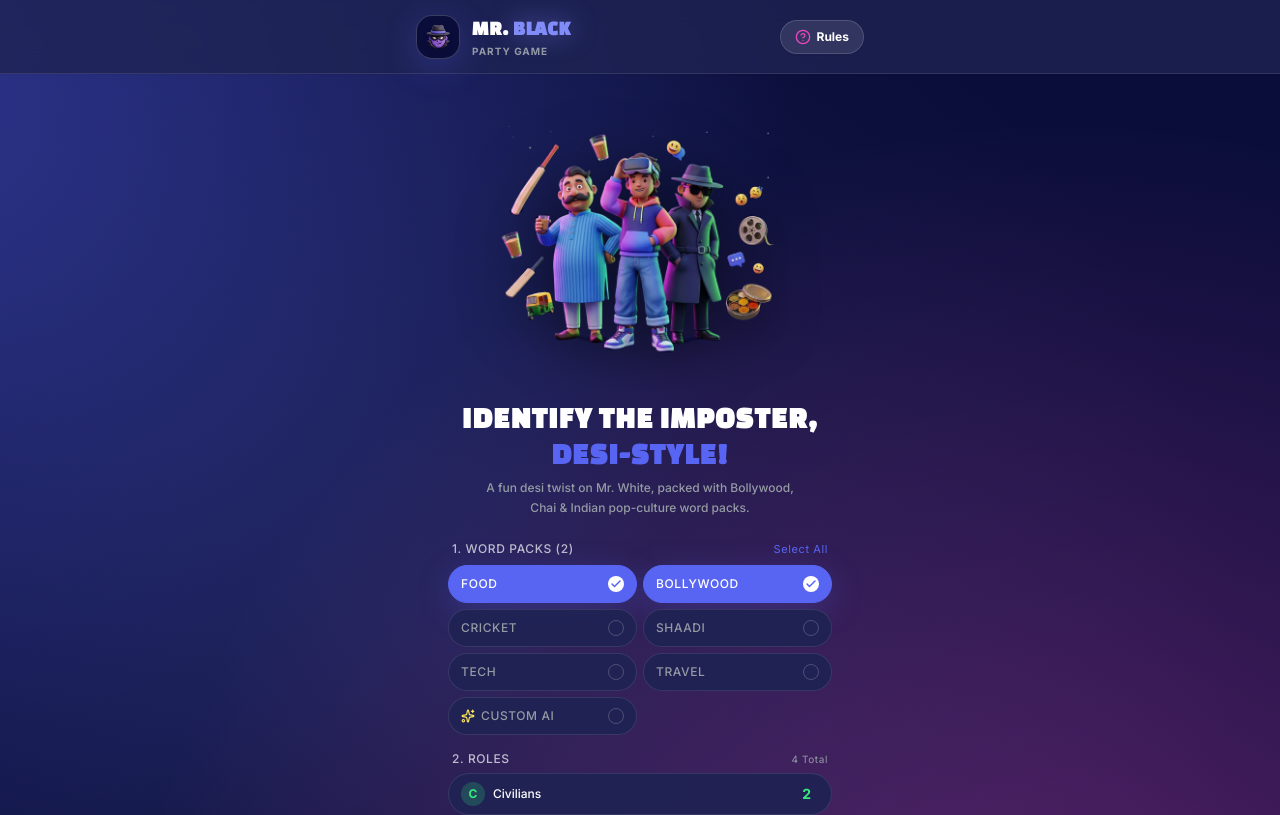
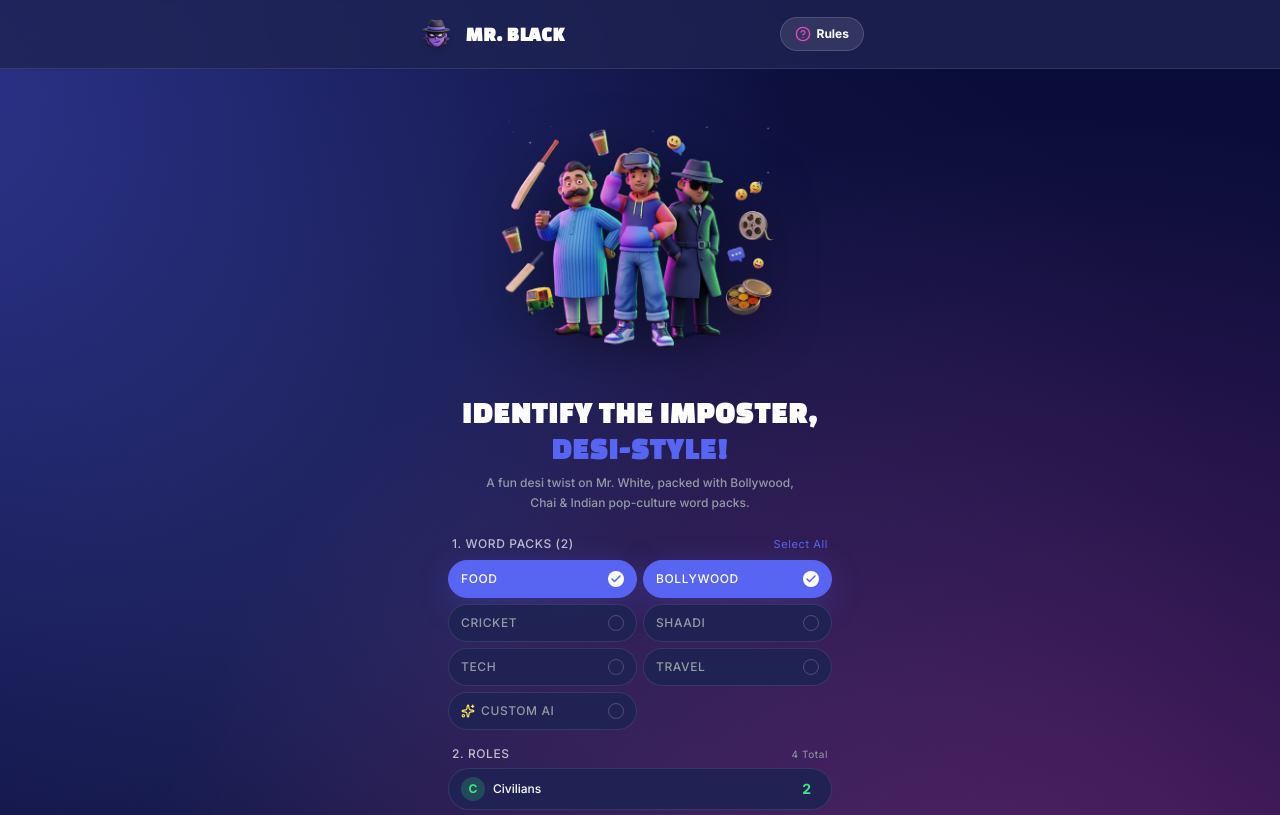
Before and after one commit to sidchigo/mrblack, a Next.js app: page / in a window 1280 px wide. Shown: the top 815 px of the page. Built offline with nearby package versions, Linux system fonts and the light colour scheme.

Commit message:
style: remove box from header logo and display title in clean white font

```diff
--- a/src/app/page.tsx
+++ b/src/app/page.tsx
@@ -198,23 +198,16 @@ export default function Home() {
         <div className="max-w-md mx-auto flex items-center justify-between">
           <button
             onClick={handleBackToLobby}
-            className="flex items-center gap-3 text-left group transition-all"
+            className="flex items-center gap-2.5 text-left group transition-all"
           >
-            <div className="w-11 h-11 rounded-2xl p-1 overflow-hidden border border-white/20 shadow-float group-hover:scale-105 group-hover:border-discord-primary/60 transition-all bg-[#0a0d3a] shrink-0 flex items-center justify-center">
-              <img
-                src="/logo.png"
-                alt="Mr. Black Logo"
-                className="w-full h-full object-contain drop-shadow-md"
-              />
-            </div>
-            <div className="flex flex-col">
-              <span className="font-extrabold font-discord-headline tracking-wider text-lg sm:text-xl text-white uppercase leading-none drop-shadow-sm">
-                MR. <span className="text-[#818cf8] font-black drop-shadow-[0_0_12px_rgba(129,140,248,0.5)]">BLACK</span>
-              </span>
-              <span className="text-[10px] font-bold uppercase tracking-widest text-discord-muted font-sans pt-0.5">
-                Party Game
-              </span>
-            </div>
+            <img
+              src="/logo.png"
+              alt="Mr. Black Logo"
+              className="w-9 h-9 sm:w-10 sm:h-10 object-contain drop-shadow-md group-hover:scale-105 transition-transform"
+            />
+            <span className="font-extrabold font-discord-headline tracking-wide text-lg sm:text-xl text-white uppercase leading-none">
+              MR. BLACK
+            </span>
           </button>
 
           <div className="flex items-center gap-2">
```
